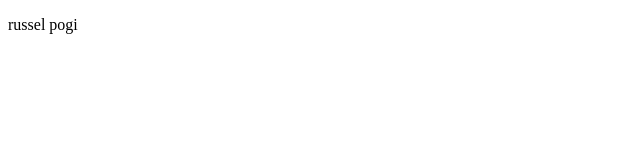
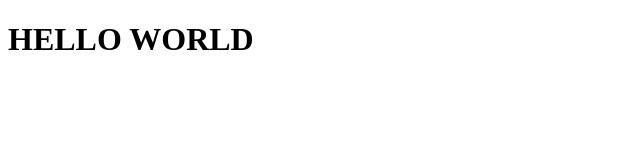
Before and after one commit to RusselMinimo/Youtube, a plain HTML site: page index.html in a window 1280 px wide. Shown: the whole page, without its empty margins (0-640 px from the left). Drawn offline with Linux system fonts and the light colour scheme.

Commit message:
changed some text

```diff
--- a/index.html
+++ b/index.html
@@ -6,6 +6,6 @@
         <title>HOTDOG</title>
     </head>
 <body>
-    <p> russel pogi</p>
+    <h1> HELLO WORLD</h1>
 </body>
 </html>
```
